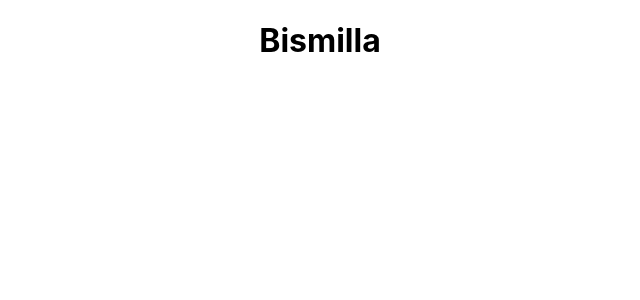
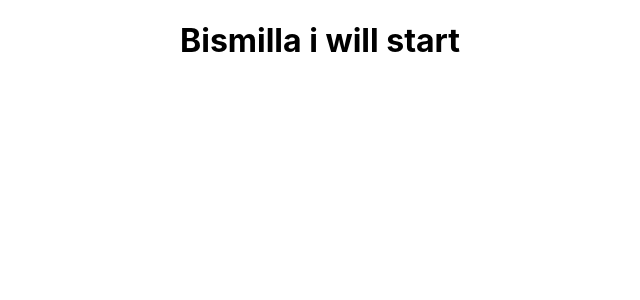
Before and after one commit to shaiadul/Web-Hunter, a React (Create React App) app: page / in a window 1280 px wide. Shown: the top 300 px of the page, without its empty margins (320-960 px from the left). Built offline with nearby package versions, Linux system fonts and the light colour scheme.

Commit message:
try to catch

```diff
--- a/src/App.js
+++ b/src/App.js
@@ -4,7 +4,7 @@ import './App.css';
 function App() {
   return (
     <div className="App">
-     <h1>Bismilla</h1>
+     <h1>Bismilla i will start</h1>
     </div>
   );
 }
```
